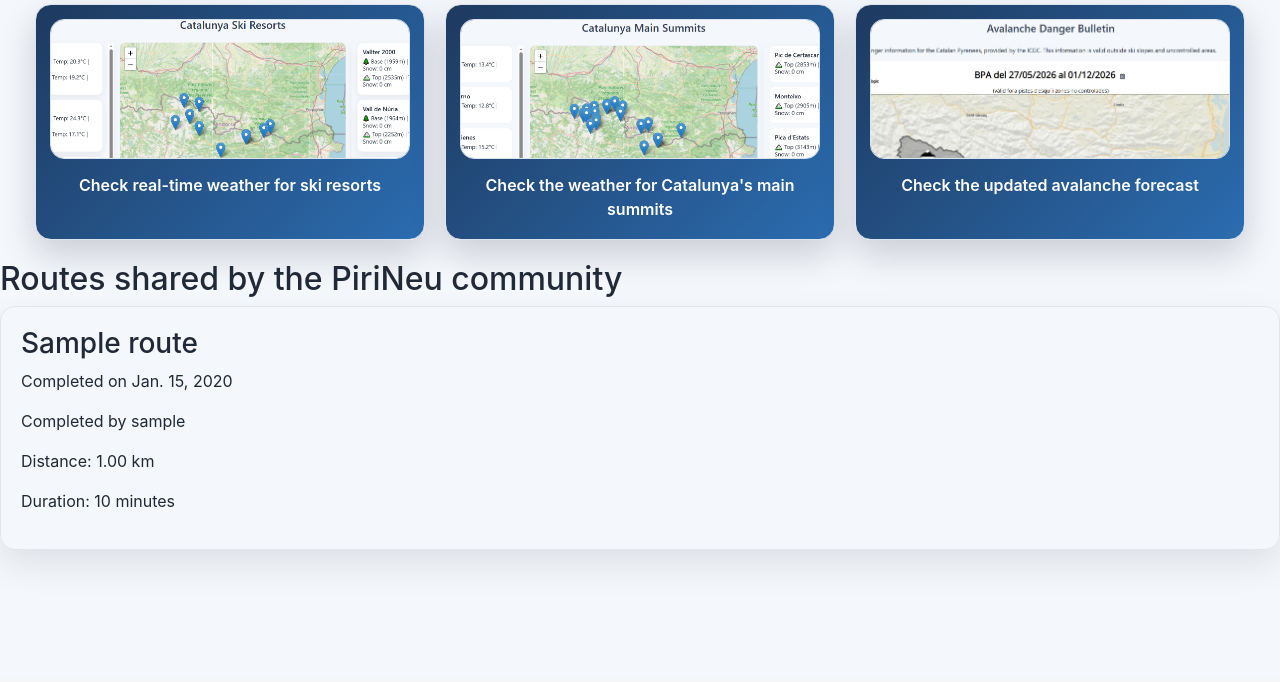
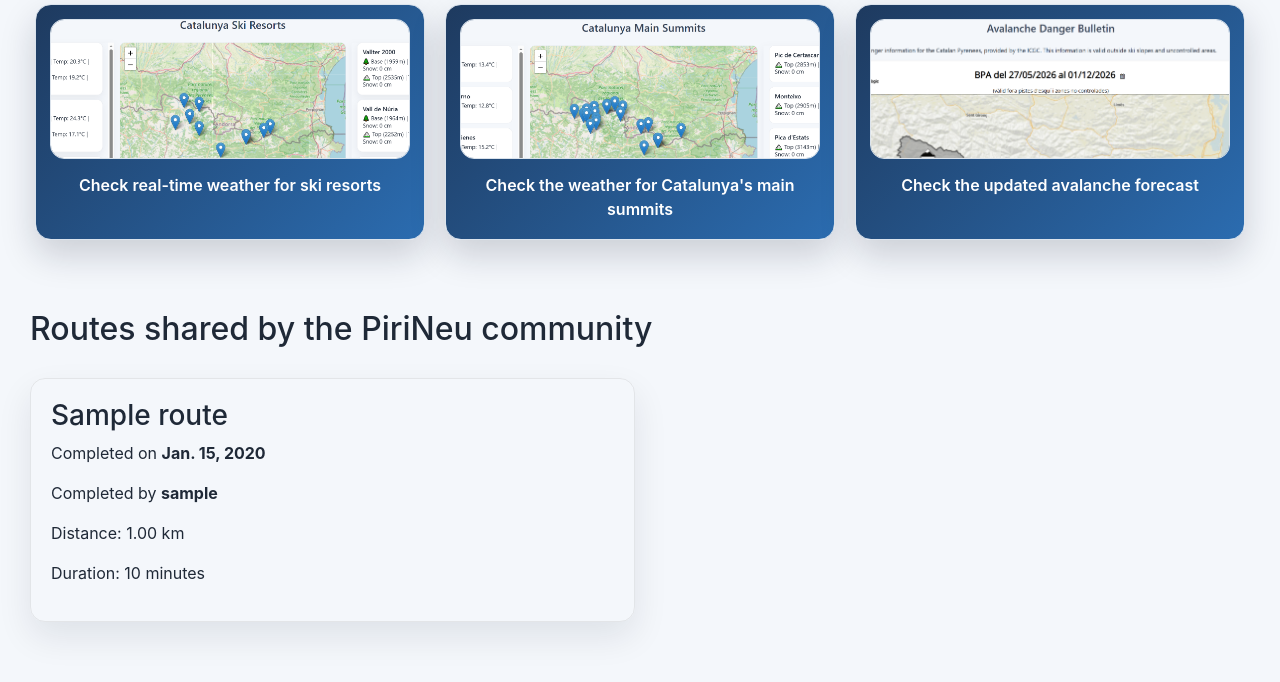
Before and after one commit to AitanaCruxent/Ski-weather-app, a Django app: page / in a window 1280 px wide. Shown: the part 122-804 px from the top of the page. Before the commit the page ends 684 px from the top, so only its background shows below. Run offline with Django 5.2, Linux system fonts and the light colour scheme; a user stored in the database is signed in; tables that the repository leaves empty hold one stand-in row (values such as "Sample post"); some libraries are stand-ins or nearby versions.

Commit message:
Home with basic styles

```diff
--- a/meteo/static/meteo/styles.css
+++ b/meteo/static/meteo/styles.css
@@ -139,6 +139,18 @@ Home styles
     .home-card-image {
         height: 220px;
     }
+}
+
+.home-routes {
+    padding: 30px;
+    margin-top: 20px;
+
+}
+.home-grid {
+    margin-top: 30px;
+    display: grid;
+    grid-template-columns: repeat(2, 1fr);
+    gap: 10px;
 }
 
 /* Not authenticated*/
--- a/meteo/templates/meteo/index.html
+++ b/meteo/templates/meteo/index.html
@@ -33,6 +33,7 @@
 
     <section class="home-routes">
         <h2>Routes shared by the PiriNeu community</h2>
+        <div class="home-grid">
             {% if routes %}
                 {% for route in routes %}
                     <article class="route-card">
@@ -42,12 +43,12 @@
 
                                 {% if route.date_completed %}
                                     <p>
-                                    Completed on {{ route.date_completed }}
+                                        Completed on <span style= "font-weight: 700">{{ route.date_completed }}</span>
                                     </p>
                                 {% endif %}
 
                                 <p>
-                                Completed by {{ route.owner }}
+                                    Completed by <span style= "font-weight: 700">{{ route.owner }}</span>
                                 </p>
 
 
@@ -79,6 +80,7 @@
                         </a>
                     </div>
             {% endif %}
+        </div>
     </section>
 
 
```
Lines whose indentation alone changed are shown as unchanged.
